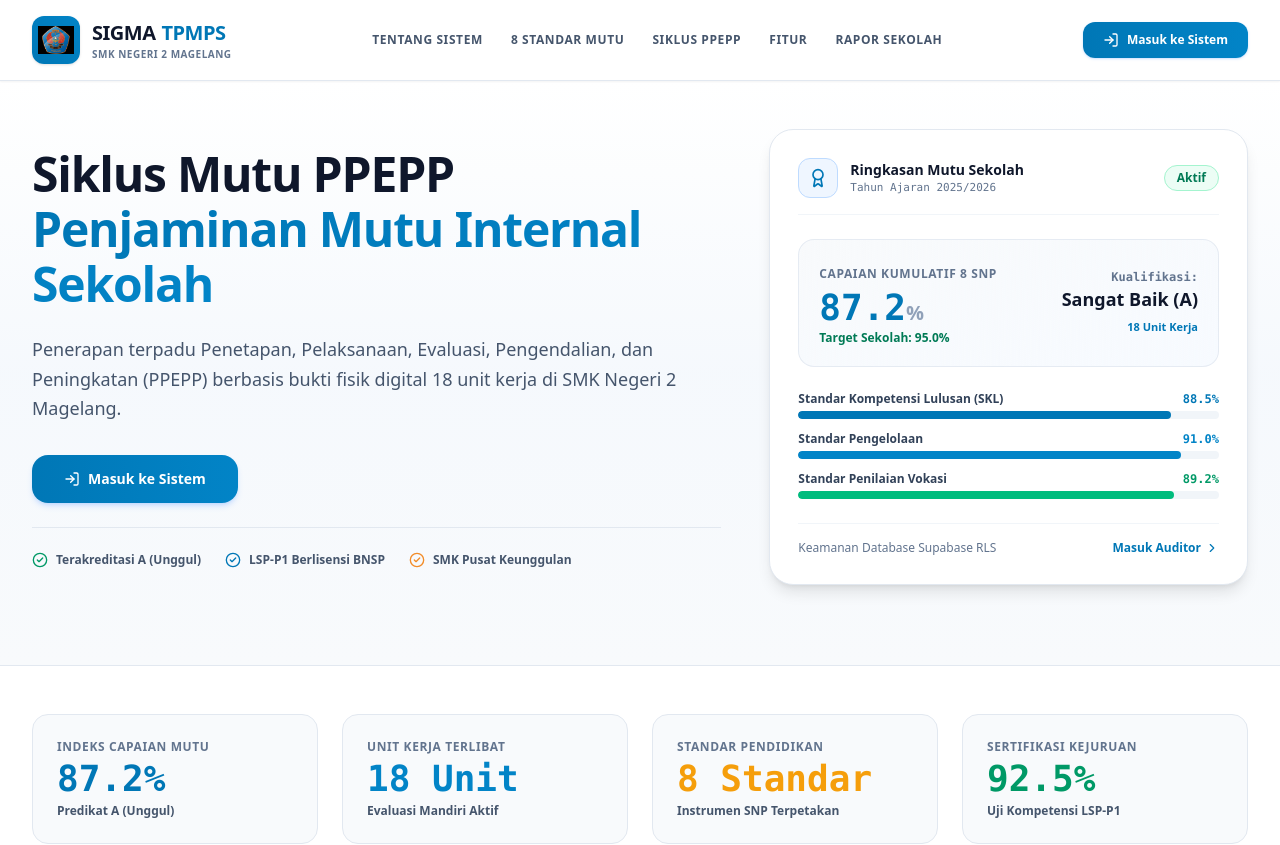
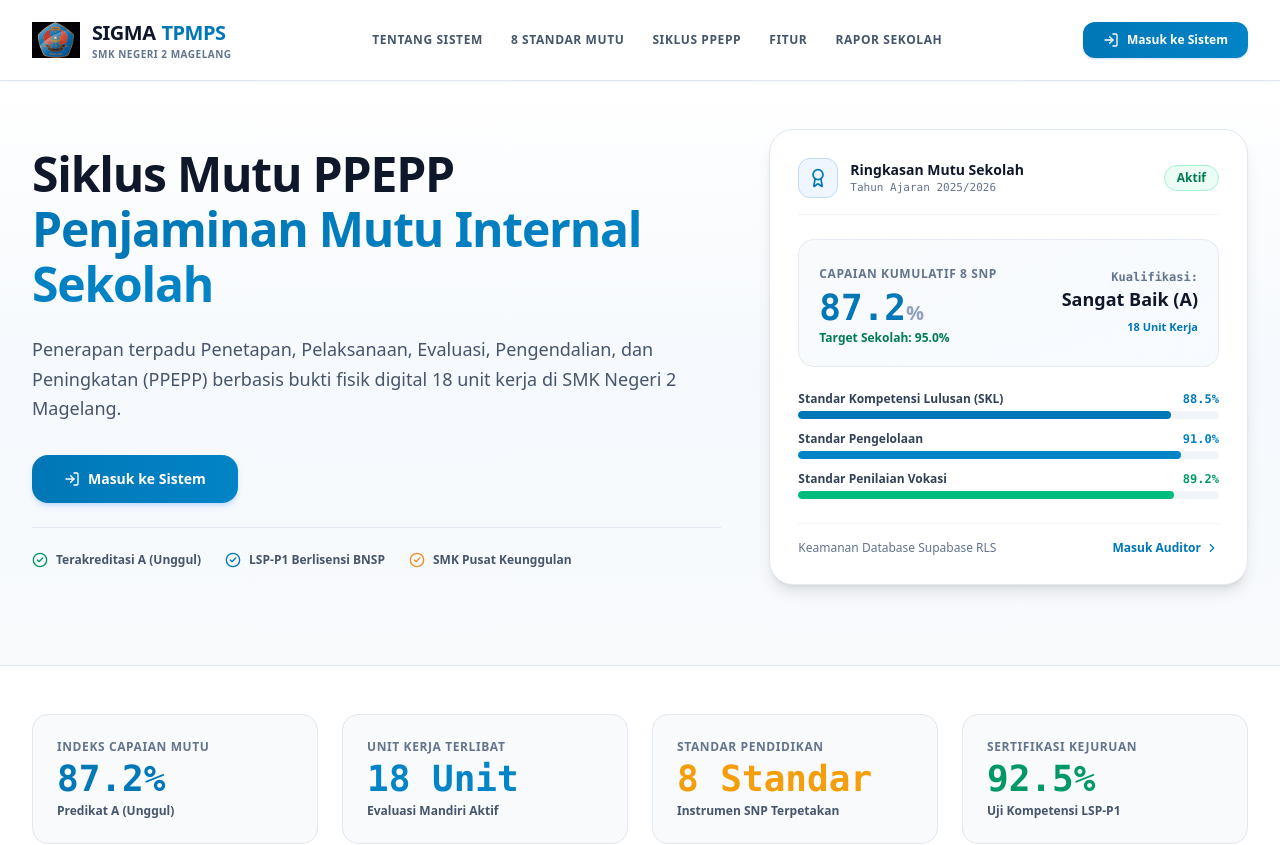
Before and after one commit to ersaf1/tpmps-smk, a Next.js app: page / in a window 1280 px wide. Shown: the top 845 px of the page. Built offline with nearby package versions, Linux system fonts and the light colour scheme.

Commit message:
fix: tampilkan logo tanpa latar

```diff
--- a/src/app/page.tsx
+++ b/src/app/page.tsx
@@ -50,16 +50,14 @@ export default function LandingPage() {
         <div className="max-w-7xl mx-auto px-4 sm:px-6 lg:px-8 h-20 flex items-center justify-between gap-4">
           {/* Logo & School Name */}
           <Link href="/" className="flex items-center gap-3 group">
-            <div className="w-12 h-12 rounded-xl bg-gradient-to-tr from-[#0077B6] to-[#0284C7] p-1.5 shadow-sm flex items-center justify-center shrink-0 group-hover:scale-105 transition-transform">
             <Image
               src="/logo.png"
               alt="Logo SMK Negeri 2 Magelang"
-                width={38}
-                height={38}
-                className="object-contain"
+              width={48}
+              height={48}
+              className="w-12 h-12 object-contain shrink-0 group-hover:scale-105 transition-transform"
               priority
             />
-            </div>
             <div>
               <div className="flex items-center gap-1.5">
                 <span className="text-xl font-black tracking-tight text-slate-900">SIGMA</span>
@@ -400,16 +398,14 @@ export default function LandingPage() {
       <section className="py-16 bg-gradient-to-b from-[#F8FAFC] to-blue-50/50">
         <div className="max-w-5xl mx-auto px-4 sm:px-6 lg:px-8">
           <div className="bg-white rounded-3xl p-8 sm:p-12 border border-blue-200 shadow-lg text-center space-y-6">
-            <div className="w-20 h-20 rounded-2xl bg-white border border-slate-200 p-2.5 flex items-center justify-center mx-auto shadow-sm">
             <Image
               src="/logo.png"
               alt="Logo SMK Negeri 2 Magelang"
-                width={60}
-                height={60}
-                className="object-contain"
+              width={80}
+              height={80}
+              className="w-20 h-20 object-contain mx-auto"
               priority
             />
-            </div>
 
             <h2 className="text-2xl sm:text-3xl font-black tracking-tight text-slate-900">
               SMK Negeri 2 Magelang
```
Lines whose indentation alone changed are shown as unchanged.
